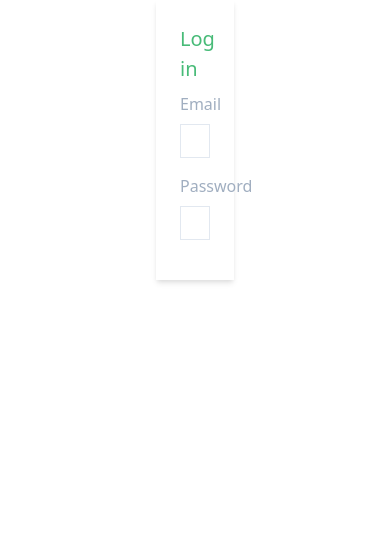
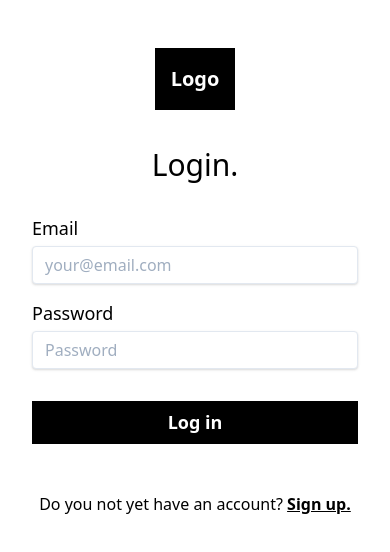
Before and after one commit to franmako/simple-betting, a Nuxt app: page /login in a window 390 px wide. Shown: the top 552 px of the page. Built offline with nearby package versions, Linux system fonts and the light colour scheme.

Commit message:
feat: Added nuxt toast for messages

```diff
--- a/nuxt.config.js
+++ b/nuxt.config.js
@@ -4,24 +4,20 @@ export default {
 
   // Global page headers (https://go.nuxtjs.dev/config-head)
   head: {
-    title: 'simple-bet',
+    title: "simple-bet",
     meta: [
-      { charset: 'utf-8' },
-      { name: 'viewport', content: 'width=device-width, initial-scale=1' },
-      { hid: 'description', name: 'description', content: '' }
+      { charset: "utf-8" },
+      { name: "viewport", content: "width=device-width, initial-scale=1" },
+      { hid: "description", name: "description", content: "" },
     ],
-    link: [
-      { rel: 'icon', type: 'image/x-icon', href: '/favicon.ico' }
-    ]
+    link: [{ rel: "icon", type: "image/x-icon", href: "/favicon.ico" }],
   },
 
   // Global CSS (https://go.nuxtjs.dev/config-css)
-  css: [
-  ],
+  css: [],
 
   // Plugins to run before rendering page (https://go.nuxtjs.dev/config-plugins)
-  plugins: [
-  ],
+  plugins: [],
 
   // Auto import components (https://go.nuxtjs.dev/config-components)
   components: true,
@@ -29,26 +25,26 @@ export default {
   // Modules for dev and build (recommended) (https://go.nuxtjs.dev/config-modules)
   buildModules: [
     // https://go.nuxtjs.dev/eslint
-    '@nuxtjs/eslint-module',
+    "@nuxtjs/eslint-module",
     // https://go.nuxtjs.dev/tailwindcss
-    '@nuxtjs/tailwindcss'
+    "@nuxtjs/tailwindcss",
   ],
 
   // Modules (https://go.nuxtjs.dev/config-modules)
   modules: [
     // https://go.nuxtjs.dev/axios
-    '@nuxtjs/axios',
+    "@nuxtjs/axios",
     // https://go.nuxtjs.dev/pwa
-    '@nuxtjs/pwa',
-    '@nuxtjs/firebase',
+    "@nuxtjs/pwa",
+    "@nuxtjs/firebase",
+    "@nuxtjs/toast",
   ],
 
   // Axios module configuration (https://go.nuxtjs.dev/config-axios)
   axios: {},
 
   // Build Configuration (https://go.nuxtjs.dev/config-build)
-  build: {
-  },
+  build: {},
 
   firebase: {
     config: {
@@ -59,22 +55,27 @@ export default {
       storageBucket: process.env.FIREBASE_STORAGEBUCKET,
       messagingSenderId: process.env.FIREBASE_MESSAGING_SENDERID,
       appId: process.env.FIREBASE_APPID,
-      measurementId: process.env.FIREBASE_MEASUREMENTID
+      measurementId: process.env.FIREBASE_MEASUREMENTID,
     },
     services: {
       auth: true,
-      firestore: true
-    }
+      firestore: true,
+    },
   },
 
   firestore: {
-    enablePersistence: true
+    enablePersistence: true,
   },
 
   auth: {
     initialize: {
-      onAuthStateChangedMutation: 'ON_AUTH_STATE_CHANGED_MUTATION',
-      onAuthStateChangedAction: 'onAuthStateChangedAction'
+      onAuthStateChangedMutation: "ON_AUTH_STATE_CHANGED_MUTATION",
+      onAuthStateChangedAction: "onAuthStateChangedAction",
     },
+  },
+
+  toast: {
+    position: "top-center",
+    duration: 6000,
   }
-}
+};
--- a/package.json
+++ b/package.json
@@ -14,6 +14,7 @@
     "@nuxtjs/axios": "^5.12.2",
     "@nuxtjs/firebase": "^6.1.1",
     "@nuxtjs/pwa": "^3.0.2",
+    "@nuxtjs/toast": "^3.3.1",
     "core-js": "^3.6.5",
     "firebase": "^7.23.0",
     "nuxt": "^2.14.6"
--- /dev/null
+++ b/pages/dashboard.vue
@@ -0,0 +1,10 @@
+<template>
+  <div><h1>Dashboard</h1></div>
+</template>
+
+<script>
+export default {
+  name: "Dashboard",
+  middleware: "auth",
+};
+</script>
--- a/pages/login.vue
+++ b/pages/login.vue
@@ -1,20 +1,86 @@
 <template>
-  <div class="p-6 w-1/5 container mx-auto shadow-md">
-    <form>
-      <h2 class="mb-2 text-xl text-green-500">Log in</h2>
+  <div class="bg-white font-family-karla h-screen">
+    <div class="w-full flex flex-wrap">
+      <div class="w-full md:w-1/2 flex flex-col">
+        <div
+          class="flex justify-center md:justify-start pt-12 md:pl-12 md:-mb-24"
+        >
+          <a href="#" class="bg-black text-white font-bold text-xl p-4">Logo</a>
+        </div>
+        <div
+          class="flex flex-col justify-center md:justify-start my-auto pt-8 md:pt-0 px-8 md:px-24 lg:px-32"
+        >
+          <p class="text-center text-3xl">Login.</p>
+          <form class="flex flex-col pt-3 md:pt-8" @submit.prevent="login">
+            <div class="flex flex-col pt-4">
+              <label for="email" class="text-lg">Email</label>
+              <input
+                id="email"
+                v-model="email"
+                type="email"
+                placeholder="your@email.com"
+                class="shadow appearance-none border rounded w-full py-2 px-3 text-gray-700 mt-1 leading-tight focus:outline-none focus:shadow-outline"
+              />
+            </div>
+            <div class="flex flex-col pt-4">
+              <label for="password" class="text-lg">Password</label>
+              <input
+                id="password"
+                v-model="password"
+                type="password"
+                placeholder="Password"
+                class="shadow appearance-none border rounded w-full py-2 px-3 text-gray-700 mt-1 leading-tight focus:outline-none focus:shadow-outline"
+              />
+            </div>
+            <input
+              type="submit"
+              value="Log in"
+              class="bg-black text-white font-bold text-lg hover:bg-gray-700 p-2 mt-8"
+            />
+          </form>
+          <div class="text-center pt-12 pb-12">
+            <p>
+              Do you not yet have an account?
+              <nuxt-link class="underline font-semibold" to="/register">
+                Sign up.
+              </nuxt-link>
+            </p>
+          </div>
+        </div>
+      </div>
 
-      <div class="mb-4">
-        <label class="block mb-2 text-gray-500" for="email">Email</label>
-        <input id="email" class="border w-full px-2 py-1" type="text" />
+      <!-- Image Section -->
+      <div class="w-1/2 shadow-2xl">
+        <img
+          class="object-cover w-full h-screen hidden md:block"
+          src="https://source.unsplash.com/IXUM4cJynP0"
+        />
       </div>
-      <div class="mb-4">
-        <label class="block mb-2 text-gray-500" for="password">Password</label>
-        <input id="password" class="border w-full px-2 py-1" type="password" />
-      </div>
-    </form>
+    </div>
   </div>
 </template>
 
 <script>
-export default {};
+export default {
+  name: "Login",
+  data() {
+    return {
+      email: "",
+      password: "",
+    };
+  },
+  methods: {
+    async login() {
+      try {
+        await this.$fireAuth
+          .signInWithEmailAndPassword(this.email, this.password)
+          .then(() => {
+            this.$router.push("/dashboard");
+          });
+      } catch (e) {
+        this.$toast.error(e.message);
+      }
+    },
+  },
+};
 </script>
--- a/pages/register.vue
+++ b/pages/register.vue
@@ -41,9 +41,9 @@
           <div class="text-center pt-12 pb-12">
             <p>
               Already have an account?
-              <a href="register.html" class="underline font-semibold"
-                >Log in.</a
-              >
+              <nuxt-link class="underline font-semibold" to="/login">
+                Log in.
+              </nuxt-link>
             </p>
           </div>
         </div>
@@ -72,12 +72,13 @@ export default {
   methods: {
     async createUser() {
       try {
-        await this.$fireAuth.createUserWithEmailAndPassword(
-          this.email,
-          this.password
-        );
+        await this.$fireAuth
+          .createUserWithEmailAndPassword(this.email, this.password)
+          .then(() => {
+            this.$router.push("/login");
+          });
       } catch (e) {
-        console.log(e);
+        this.$toast.error(e.message);
       }
     },
   },
--- a/store/auth.js
+++ b/store/auth.js
@@ -1,5 +1,5 @@
 export const state = () => ({
-  user: {},
+  user: "",
 });
 
 export const mutations = {
```
Also changed, not shown: 1 other file (tests, documents, lock files or other folders).
